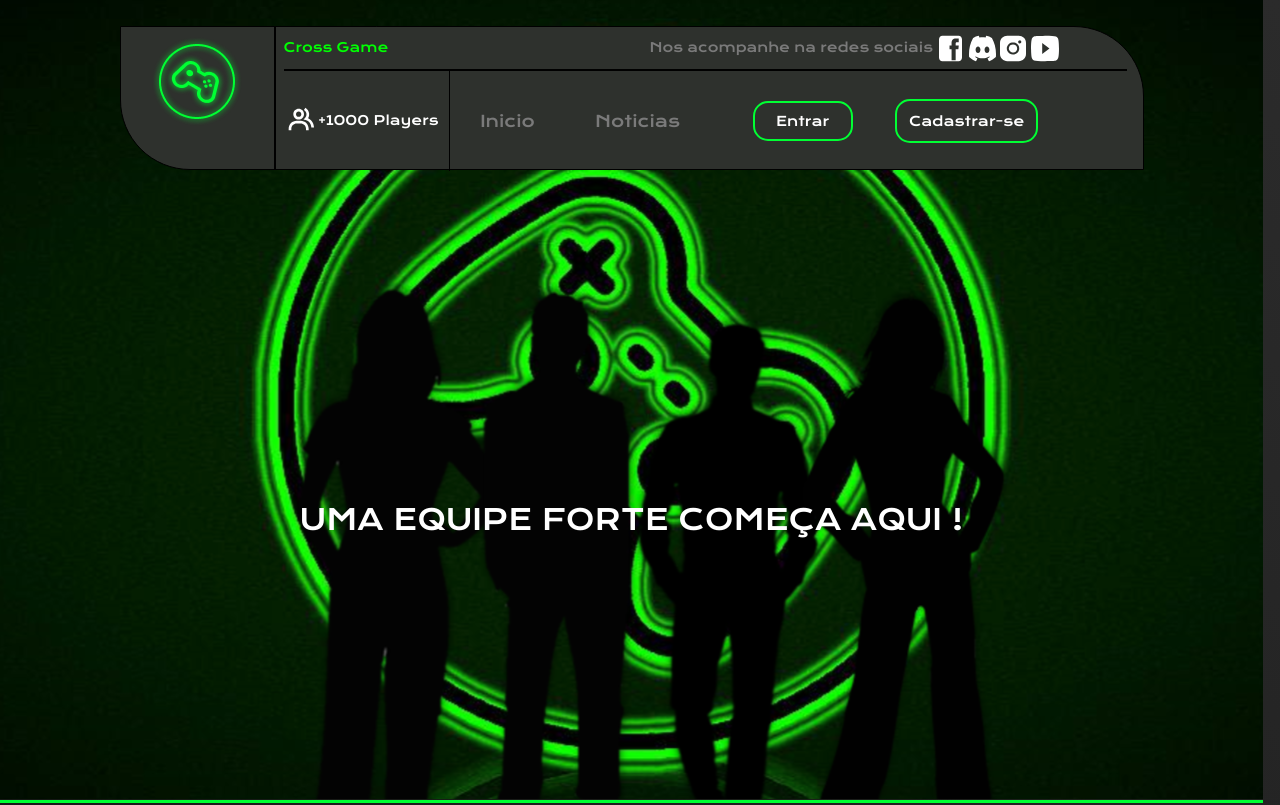
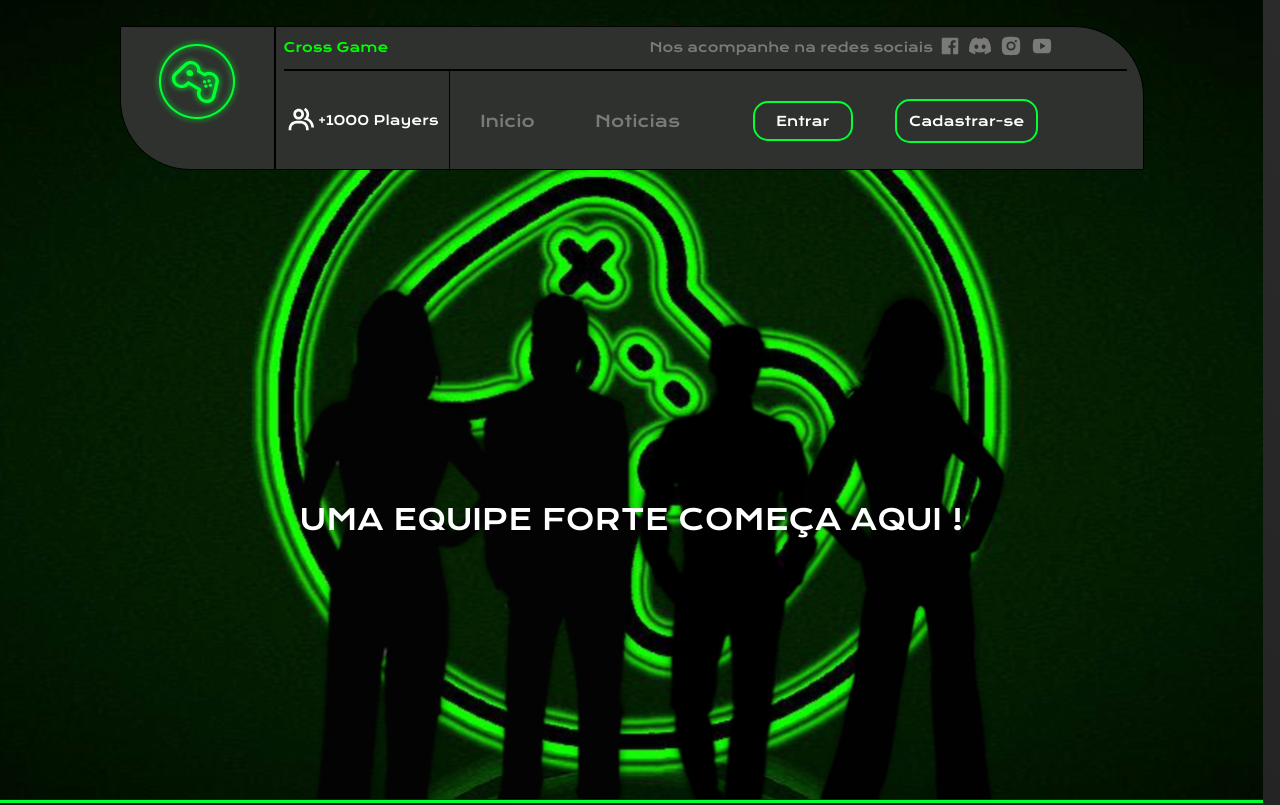
Before and after one commit to Cross-Game/front-end, a React (Create React App) app in the folder cross-game/: page / in a window 1280 px wide. Shown: the top 805 px of the page. Built offline with nearby package versions, Linux system fonts and the light colour scheme; no server answers.

Commit message:
fix home/login/cadastro

```diff
--- a/cross-game/src/components/Modal/style.css
+++ b/cross-game/src/components/Modal/style.css
@@ -60,7 +60,7 @@
     margin-left: 10px;
   }
 
-  svg {
+  .modal-modal svg {
     font-size: 16px;
   }
 
--- a/cross-game/src/pages/Cadastro/Cadastro.css
+++ b/cross-game/src/pages/Cadastro/Cadastro.css
@@ -211,7 +211,7 @@ input {
 }
 
 .iconPassword {
-    padding-bottom: 35px;
+    padding-bottom: 6.5vh;
 }
 
 .estiloEstadoSenha {
--- a/cross-game/src/pages/Home/NavBar/navbar.jsx
+++ b/cross-game/src/pages/Home/NavBar/navbar.jsx
@@ -1,5 +1,6 @@
 import React from "react";
 import iconLogo from "../../../assets/index-page/Union.png"
+import ImFacebook, { ImFacebook2 } from "react-icons/im"
 import facebook from "../../../assets/index-page/Facebook.svg"
 import discord from "../../../assets/index-page/Discord.svg"
 import instagram from "../../../assets/index-page/Instagram.svg"
@@ -8,6 +9,8 @@ import { BiGroup } from "react-icons/bi"
 import "@fontsource/krona-one";
 import "./style.css"
 import { useNavigate } from "react-router-dom"
+import { BsDiscord } from "react-icons/bs";
+import { RiFacebookBoxFill, RiInstagramFill, RiYoutubeFill } from "react-icons/ri";
 
 function NavBar() {
 
@@ -25,10 +28,10 @@ function NavBar() {
                     <div className="navbar-navBarDireitaCima">
                         <div className="navbar-nomeGrupo">Cross Game</div>
                         <div className="navbar-redeSocial">Nos acompanhe na redes sociais
-                            <span className="navbar-span"><img src={facebook} alt="" /></span>
-                            <span className="navbar-span"><img src={discord} alt="" /></span>
-                            <span className="navbar-span"><img src={instagram} alt="" /></span>
-                            <span className="navbar-span"><img src={youtube} alt="" /></span>
+                            <span className="navbar-span"><RiFacebookBoxFill/></span>
+                            <span className="navbar-span"><BsDiscord/></span>
+                            <span className="navbar-span"><RiInstagramFill/></span>
+                            <span className="navbar-span"><RiYoutubeFill/></span>
                         </div>
                     </div>
                     <div className="navbar-linhaDireitaMeio"></div>
@@ -53,7 +56,7 @@ function NavBar() {
 
                         <div className="navbar-baixoDireita">
                             <div>
-                                <button className="navbar-buttonLink">Entrar</button>
+                                <button className="navbar-buttonLink" onClick={() => navigate("/login")}>Entrar</button>
                             </div>
                             <div>
                                 <button className="navbar-buttonLink" onClick={() => navigate("/cadastro")}>Cadastrar-se</button>
--- a/cross-game/src/pages/Home/NavBar/style.css
+++ b/cross-game/src/pages/Home/NavBar/style.css
@@ -144,3 +144,15 @@
     color: #fff;
     cursor: pointer;
 }
+
+.navbar-span svg{
+    margin-right: 7px;
+    width: 22px;
+    height: 22px;
+}
+
+.navbar-span svg:hover{
+    text-shadow: 0 0 0.2rem #00ff03;
+    color: #00FF33;
+    cursor: pointer;
+}
--- a/cross-game/src/pages/Home/home.css
+++ b/cross-game/src/pages/Home/home.css
@@ -446,7 +446,7 @@ seção para noticias - não finalizada */
     height: 100vh;
 }
 
-.home-contactContent .container {
+.home-contactContent .home-container {
     width: 80%;
     height: 80%;
     display: flex;
@@ -469,7 +469,7 @@ seção para noticias - não finalizada */
     /* justify-content: center; */
 }
 
-.home-contactContainerCard .content {
+.home-contactContainerCard .home-content {
     width: 70%;
     height: 60%;
     margin-left: 10%;
@@ -478,7 +478,7 @@ seção para noticias - não finalizada */
     justify-content: space-between;
 }
 
-.home-contactContainerCard .content h2 {
+.home-contactContainerCard .home-content h2 {
     color: #FFFFFF;
     font-size: 1.5rem;
 }
@@ -526,7 +526,6 @@ seção para noticias - não finalizada */
 }
 
 .home-search-wrapper input:-moz-placeholder {
-
     color: #fff;
     font-weight: normal;
     font-style: italic;
@@ -557,6 +556,7 @@ seção para noticias - não finalizada */
     text-shadow: 0 -1px 0 rgba(0, 0, 0, .3);
     left: -18.5%;
     top: 11.5%;
+    font-family: "Krona One";
 }
 
 .home-search-wrapper button:hover {
@@ -564,9 +564,23 @@ seção para noticias - não finalizada */
 }
 
 .home-reservedRights {
+    color: #fff;
     width: 100%;
     height: 10%;
     display: flex;
     justify-content: center;
     align-items: center;
 }
+
+.awssld__bullets button:hover{
+    background-color: #19FF33;
+    color: #19FF33;
+    box-shadow: 0 0 0.2rem #19FF00;
+}
+
+.awssld__bullets .awssld__bullets--active{
+    background-color: #19FF33;
+    color: #19FF33;
+    box-shadow: #19FF00;
+    box-shadow: 0 0 0.2rem #19FF00;
+}
--- a/cross-game/src/pages/Login/Login.css
+++ b/cross-game/src/pages/Login/Login.css
@@ -249,7 +249,7 @@ a {
 }
 
 .iconPassword {
-    padding-bottom: 35px;
+    padding-bottom: 6.5vh;
 }
 
 
--- a/cross-game/src/pages/Login/Login.jsx
+++ b/cross-game/src/pages/Login/Login.jsx
@@ -150,7 +150,7 @@ function Login() {
   return (
     <>
       <div className="container">
-        <div className="botaoVoltar">
+        <div className="botaoVoltar" onClick={() => navigate("/")}>
           <p>
             <BsArrowLeftShort className="arrowVoltarInicio" />
             Voltar
```
